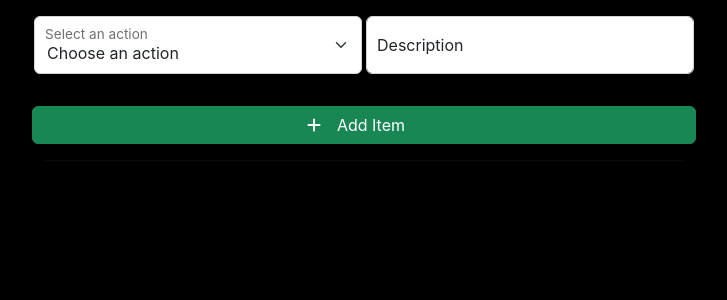
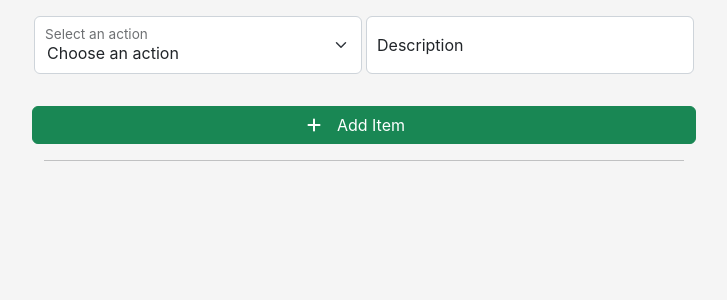
Before and after one commit to superking84/retracer, a React (Create React App) app: page / in a window 1280 px wide. Shown: the top 300 px of the page, without its empty margins (276-1003 px from the left). Built offline with nearby package versions, Linux system fonts and the light colour scheme.

Commit message:
changed bg color

```diff
--- a/src/index.css
+++ b/src/index.css
@@ -5,7 +5,7 @@ body {
     sans-serif;
   -webkit-font-smoothing: antialiased;
   -moz-osx-font-smoothing: grayscale;
-  background-color: black;
+  background-color: whitesmoke;
 }
 
 code {
```
